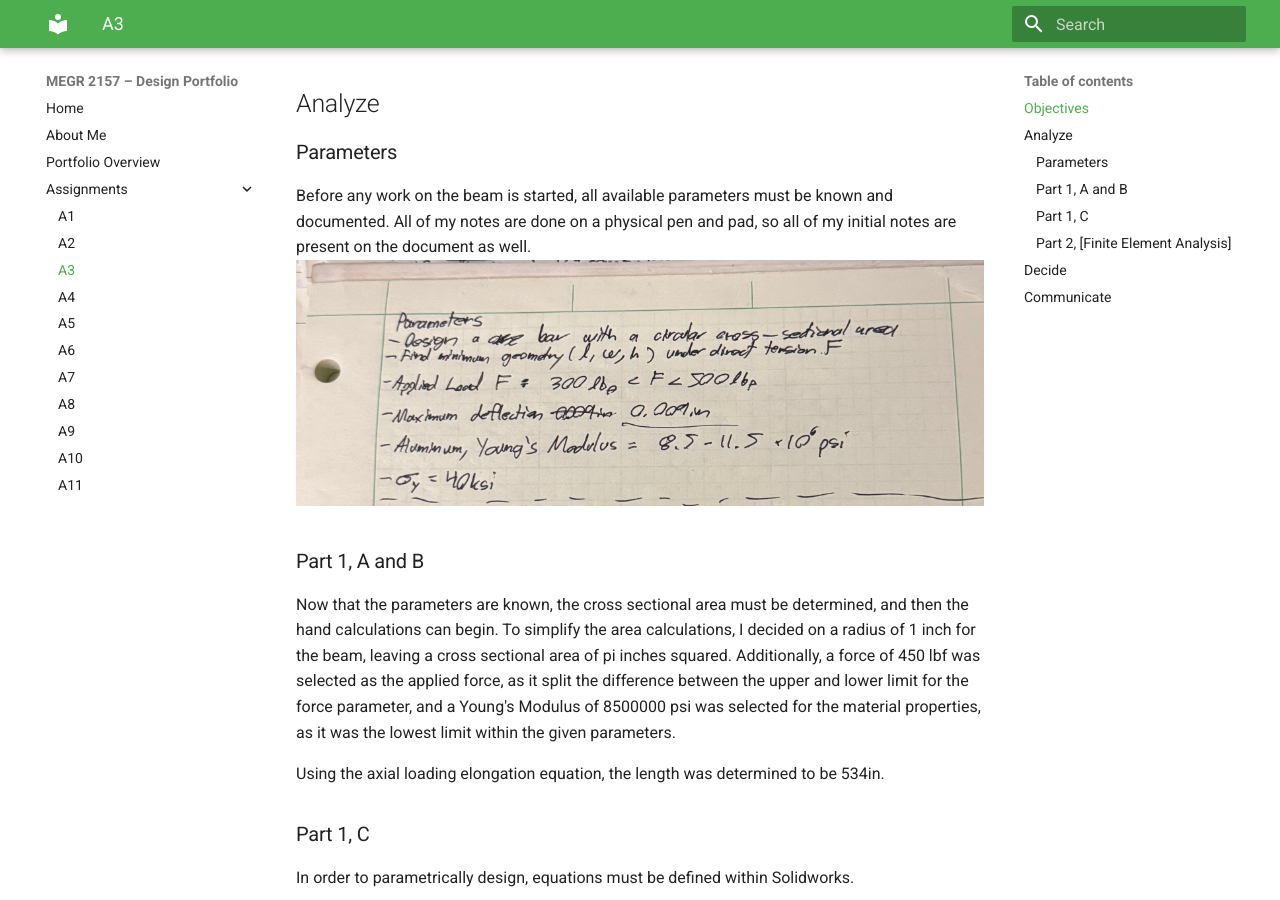
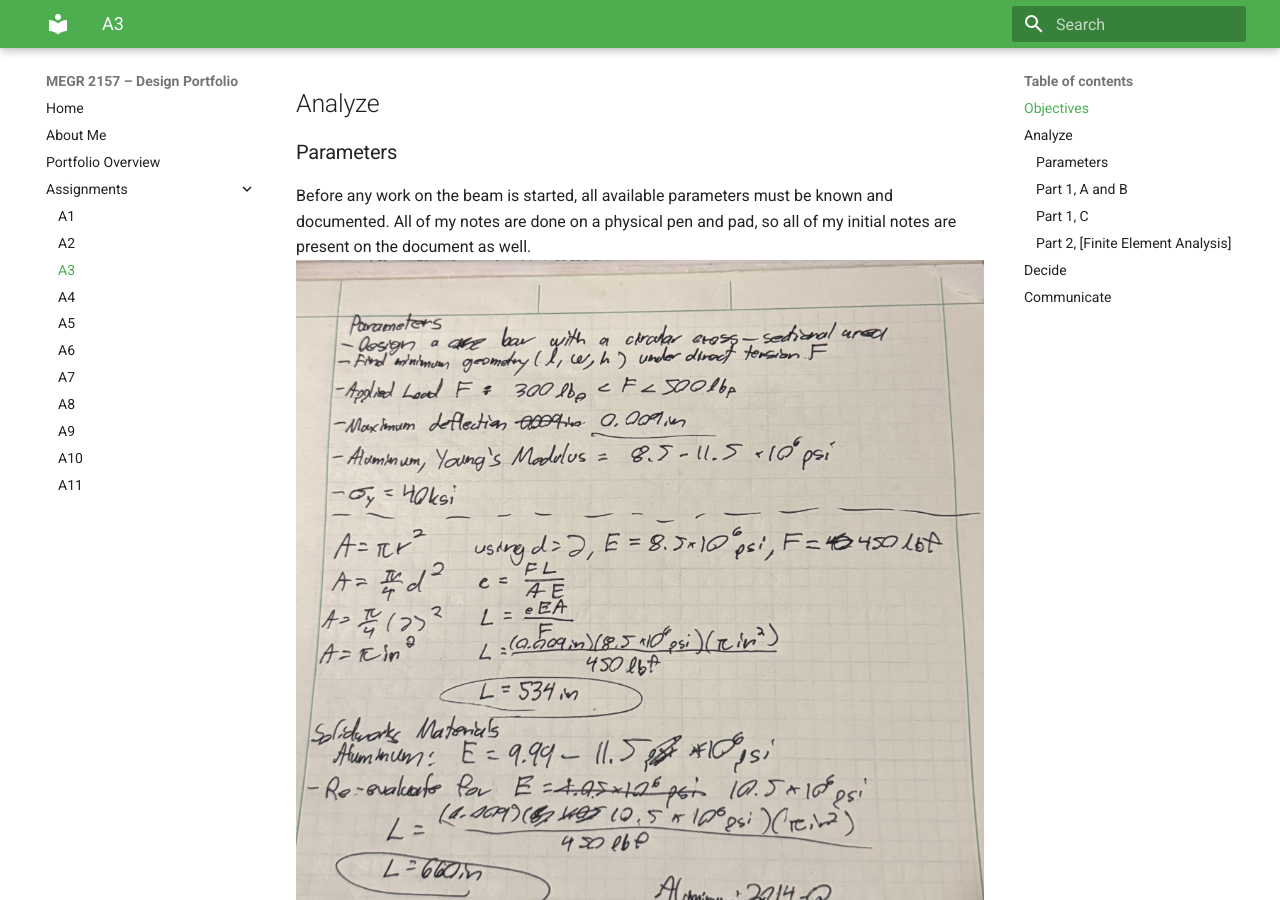
Before and after one commit to CadlesCelica/megr2157-portfolio, an MkDocs documentation site: the page built from docs/assignments/A03/index.md, in a window 1280 px wide and 900 px high, scrolled down 319 px. Built offline with MkDocs 1.6.1 and Material for MkDocs 9.7.7, drawn with Linux system fonts in a browser that asks for light colours.

Commit message:
Update index.md

```diff
--- a/docs/assignments/A03/index.md
+++ b/docs/assignments/A03/index.md
@@ -8,7 +8,7 @@ Modify parameters within the parametric modelling in order to visualize how the
 ## Analyze
 ### Parameters
 Before any work on the beam is started, all available parameters must be known and documented. All of my notes are done on a physical pen and pad, so all of my initial notes are present on the document as well.
-![WrittenWork1](https://github.com/CadlesCelica/megr2157-portfolio/blob/367541329f579b92a6c75586ac0949853f5dcda6/docs/assignments/A03/IMG_E5524.JPG)
+![WrittenWork1](https://github.com/CadlesCelica/megr2157-portfolio/blob/3901c636a75b5175d7fa7307319f273aa504342f/docs/assignments/A03/IMG_5524%20cropped.jpg)
 
 
 ### Part 1, A and B
```
